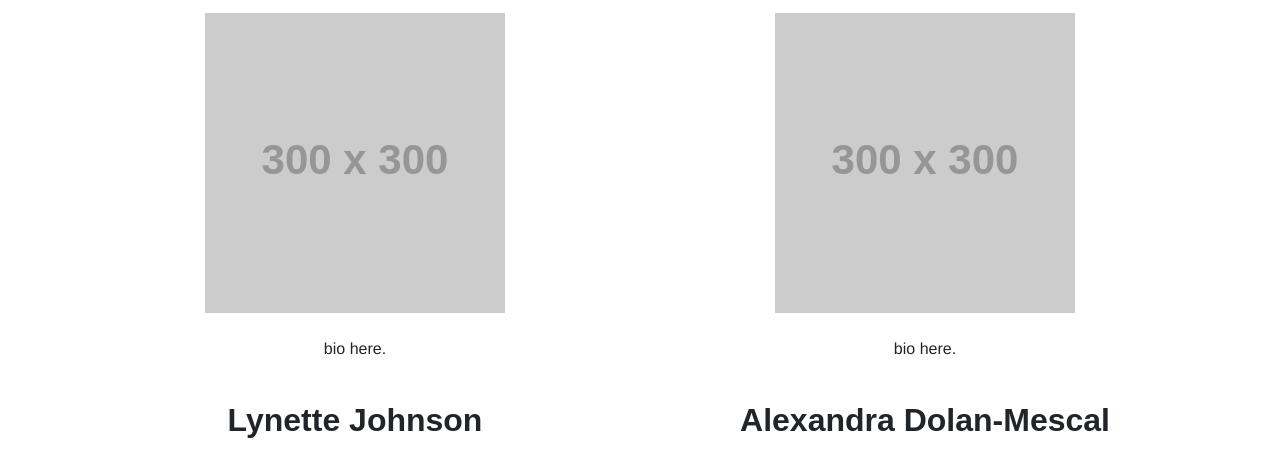
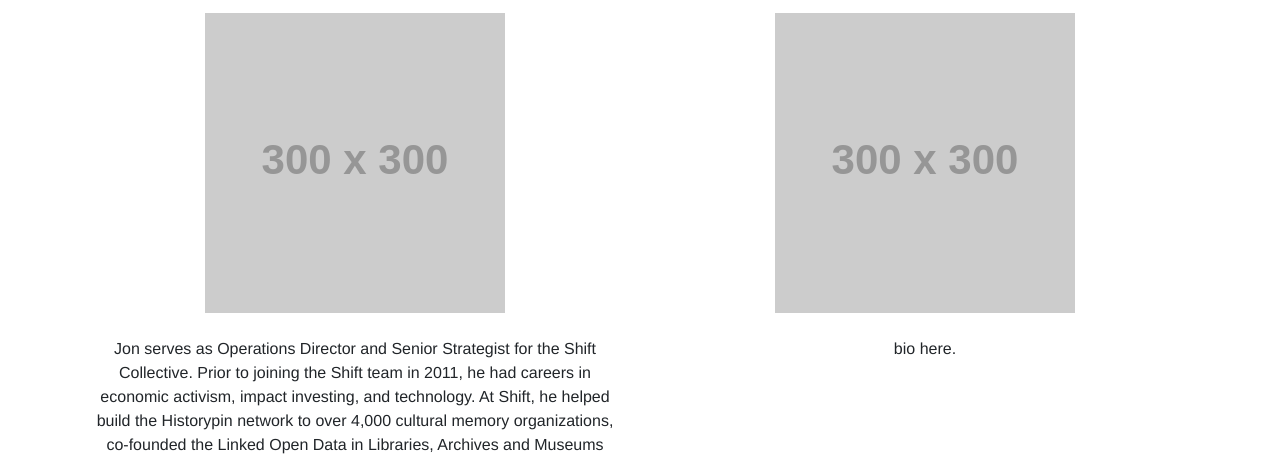
Before and after one commit to alexandradm/shiftcollectiveideas, a plain HTML site: page thecollective.html in a window 1280 px wide. Shown: the part 330-785 px from the top of the page. Drawn offline with Linux system fonts and the light colour scheme; placeholder pictures from the web are drawn by us; a web font is replaced by a local one.

Commit message:
Update thecollective.html
adding jon bio

```diff
--- a/thecollective.html
+++ b/thecollective.html
@@ -47,7 +47,7 @@
           <h2>Jon Voss</h2>
           <p class="center"><em>Founding Member</em></p>
           <img src="http://via.placeholder.com/300x300">
-          <p class="center pt-4">bio here.</p>
+          <p class="center pt-4">Jon serves as Operations Director and Senior Strategist for the Shift Collective. Prior to joining the Shift team in 2011, he had careers in economic activism, impact investing, and technology. At Shift, he helped build the Historypin network to over 4,000 cultural memory organizations, co-founded the Linked Open Data in Libraries, Archives and Museums Summit, and has helped design and build community-centered engagement programs around the world. Jon lives in New Orleans, is the proud father of two boys, and is a long-time student/practitioner of Tibetan and Zen Buddhism. </p>
         </div>
         <div class="col-md-6 mb-4">
           <h2>Bergis Jules</h2>
```
